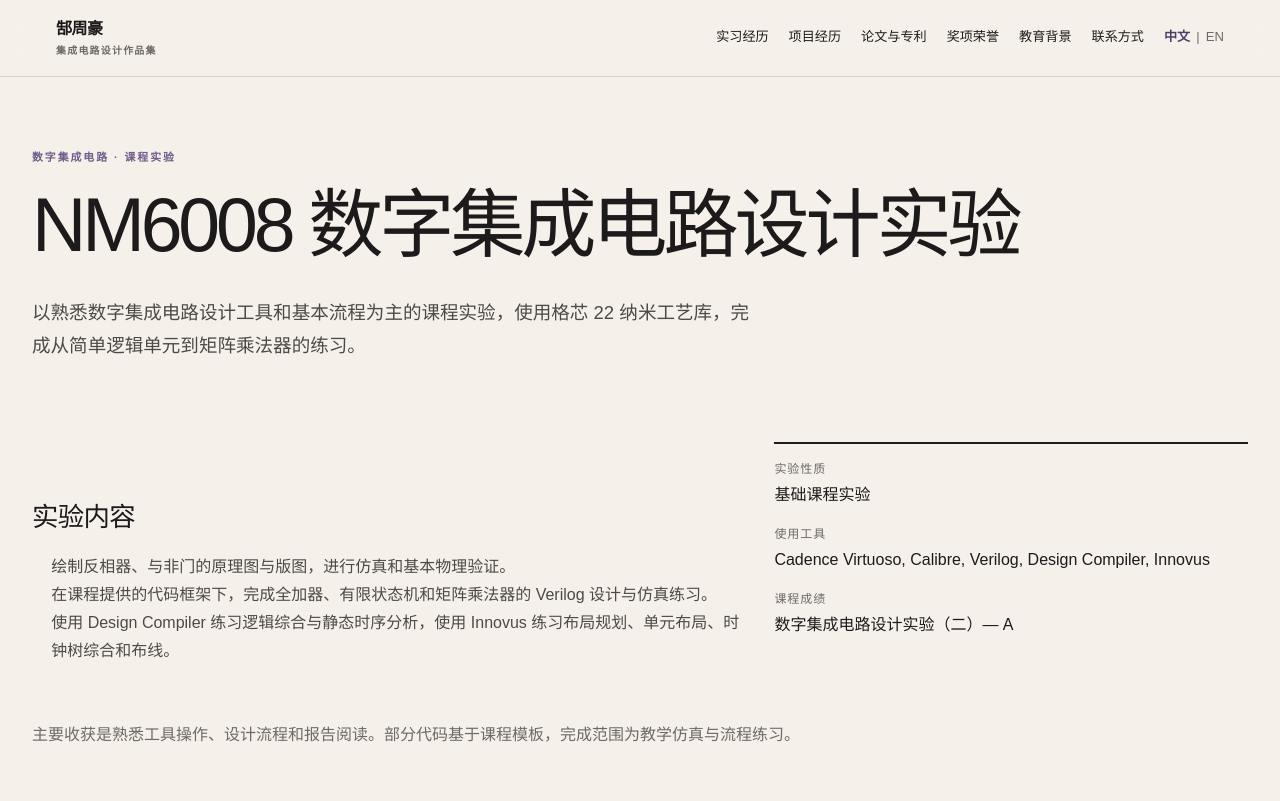
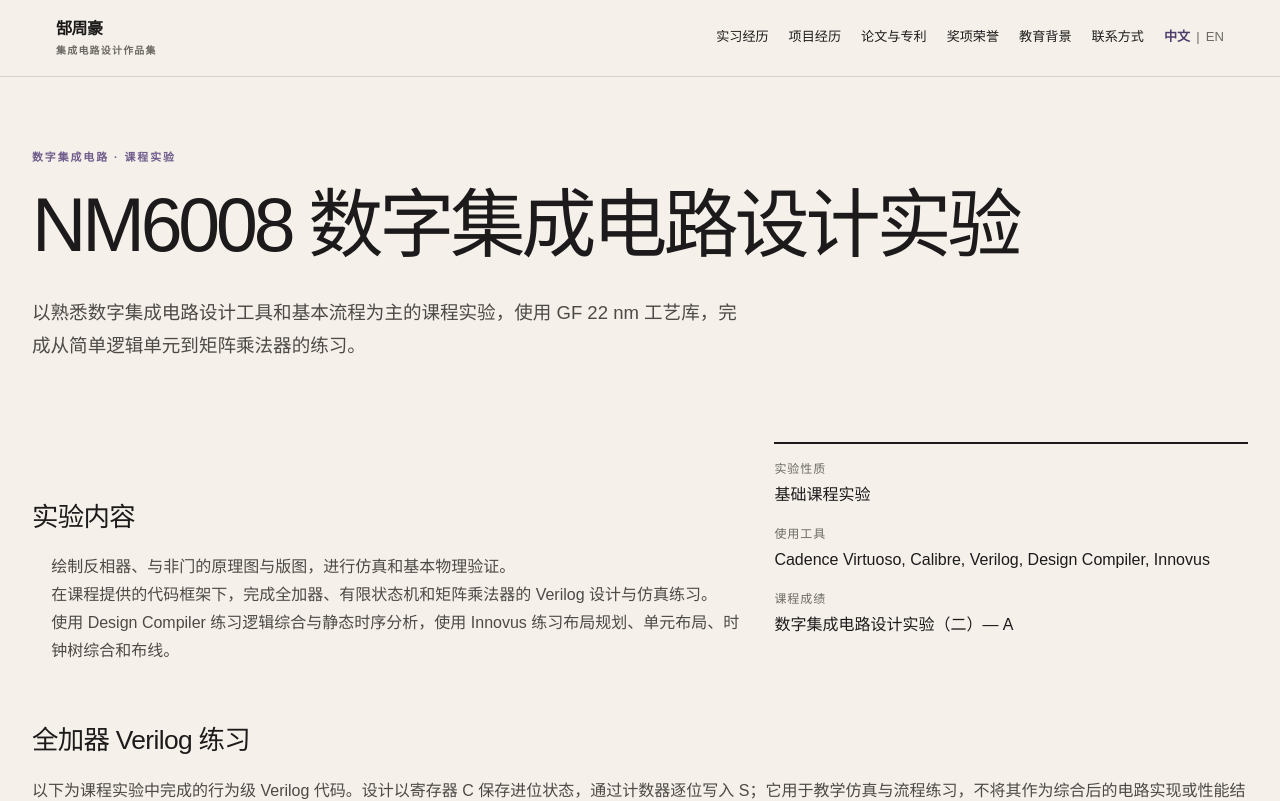
Before and after one commit to gaozhouhao/my-website, a Next.js app: page /projects/digital-ic-flow in a window 1280 px wide. Shown: the top 801 px of the page. Built offline with nearby package versions, Linux system fonts and the light colour scheme.

Commit message:
Add antenna project and course RTL evidence

```diff
--- a/app/en/projects/riscv-cpu/page.tsx
+++ b/app/en/projects/riscv-cpu/page.tsx
@@ -1 +1 @@
-import { RiscvCpuPage } from "../../../projects/riscv-cpu/page"; import { pageMetadata } from "../../../../lib/site"; export const metadata=pageMetadata("Multi-Cycle RISC-V CPU / SoC","RTL, verification, memory-system, and SoC integration evidence for Gao Zhouhao's RV32E CPU project.","/projects/riscv-cpu","en"); export default function Page(){return <RiscvCpuPage locale="en"/>}
+import { RiscvCpuPage } from "../../../projects/riscv-cpu/page"; import { pageMetadata } from "../../../../lib/site"; export const metadata=pageMetadata("RV32E RISC-V Processor & SoC Implementation","RTL, verification, memory-system, and SoC integration evidence for Gao Zhouhao's RV32E CPU project.","/projects/riscv-cpu","en"); export default function Page(){return <RiscvCpuPage locale="en"/>}
--- /dev/null
+++ b/app/en/projects/textile-hmsic-antenna/page.tsx
@@ -0,0 +1,4 @@
+import { TextileHmsicAntennaPage } from "../../../projects/textile-hmsic-antenna/page";
+import { pageMetadata } from "../../../../lib/site";
+export const metadata = pageMetadata("Textile HMSIC Antenna with Embroidered Vias", "Textile bandwidth-enhanced half-mode substrate-integrated cavity antenna research published in Micromachines.", "/projects/textile-hmsic-antenna", "en");
+export default function Page() { return <TextileHmsicAntennaPage locale="en" />; }
--- a/app/globals.css
+++ b/app/globals.css
@@ -223,3 +223,5 @@ a { color: inherit; }
 @media (max-width: 800px) { .awards-grid { grid-template-columns: 1fr; } }
 
 main[lang="zh-CN"] .page-title { line-height: 1.25; }
+
+.code-showcase { margin-top: 1.25rem; padding: 1.15rem; overflow-x: auto; border: 1px solid var(--line); border-radius: .65rem; background: #1c1b1a; color: #f8f3eb; font: .84rem/1.6 ui-monospace, SFMono-Regular, Consolas, monospace; tab-size: 2; }
--- a/app/page.tsx
+++ b/app/page.tsx
@@ -78,8 +78,8 @@ export function HomePage({ locale }: { locale: Locale }) {
           <div className="showcase-copy"><p className="eyebrow">{locale === "zh" ? "数字集成电路 · 寄存器传输级设计 · 片上系统" : "Digital IC · RTL · SoC"}</p><h3>{zh ? "多周期 RISC-V 处理器与片上系统" : "Multi-Cycle RISC-V CPU / SoC"}</h3><p>{zh ? "完成 RV32E 处理器的寄存器传输级设计、有效—就绪握手控制、AXI/APB 总线集成与 NEMU 差分测试，并调试 SDRAM、QSPI PSRAM 和启动程序。" : "RV32E CPU RTL, valid-ready control, AXI/APB integration, NEMU Difftest, memory models, and bootloader debug."}</p><Link className="card-link" href={href("/projects/riscv-cpu")}>{t.view} →</Link></div>
         </article>
         <article className="showcase-card">
-          <Link href={href("/projects/class-ab-amplifier")} className="dual-media"><Image src="/projects/bias-schematic.webp" alt={locale === "zh" ? "甲乙类音频放大器偏置与启动电路原理图" : "Class-AB amplifier bias and startup schematic"} width={1920} height={1080} sizes="(max-width: 800px) 50vw, 24vw" /><Image src="/projects/opamp-layout.webp" alt={locale === "zh" ? "甲乙类音频放大器全定制版图" : "Class-AB amplifier full-custom layout"} width={937} height={759} sizes="(max-width: 800px) 50vw, 24vw" /></Link>
-          <div className="showcase-copy"><p className="eyebrow">{locale === "zh" ? "模拟集成电路 · 版图 · 寄生参数提取" : "Analog IC · Layout · PEX"}</p><h3>{locale === "zh" ? "甲乙类音频放大器" : "Class-AB Audio Amplifier"}</h3><p>{zh ? "基于格芯 0.18 微米工艺，完成晶体管级设计、全定制版图、物理验证与寄生参数提取，以及后仿真和工艺角仿真。" : "GF 0.18 µm transistor-level design, full-custom layout, DRC/LVS/PEX, post-layout and process-corner simulation."}</p><Link className="card-link" href={href("/projects/class-ab-amplifier")}>{t.view} →</Link></div>
+          <Link href={href("/projects/class-ab-amplifier")} className="dual-media"><Image src="/projects/bias-schematic.webp" alt={locale === "zh" ? "Class AB 音频放大器偏置与启动电路原理图" : "Class-AB amplifier bias and startup schematic"} width={1920} height={1080} sizes="(max-width: 800px) 50vw, 24vw" /><Image src="/projects/opamp-layout.webp" alt={locale === "zh" ? "Class AB 音频放大器全定制版图" : "Class-AB amplifier full-custom layout"} width={937} height={759} sizes="(max-width: 800px) 50vw, 24vw" /></Link>
+          <div className="showcase-copy"><p className="eyebrow">{locale === "zh" ? "模拟集成电路 · 版图 · 寄生参数提取" : "Analog IC · Layout · PEX"}</p><h3>{locale === "zh" ? "Class AB 音频放大器" : "Class-AB Audio Amplifier"}</h3><p>{zh ? "基于 GF 0.18 µm 工艺，完成晶体管级设计、全定制版图、物理验证与寄生参数提取，以及后仿真和工艺角仿真。" : "GF 0.18 µm transistor-level design, full-custom layout, DRC/LVS/PEX, post-layout and process-corner simulation."}</p><Link className="card-link" href={href("/projects/class-ab-amplifier")}>{t.view} →</Link></div>
         </article>
         <article className="showcase-card video-card">
           <div className="video-preview"><CompetitionVideo bvid="BV1hiQXBFEzB" title={locale === "zh" ? "多车编队智能车比赛演示" : "Multi-vehicle smart car competition demo"} /></div>
--- a/app/projects/digital-ic-flow/page.tsx
+++ b/app/projects/digital-ic-flow/page.tsx
@@ -2,35 +2,52 @@ import ProjectNavigation from "../../../components/ProjectNavigation";
 import type { Locale } from "../../../lib/i18n";
 import { pageMetadata } from "../../../lib/site";
 
-export const metadata = pageMetadata("NM6008 数字集成电路设计实验", "基础课程实验：逻辑单元、Verilog、综合、时序分析与布局布线。", "/projects/digital-ic-flow", "zh");
+export const metadata = pageMetadata("NM6008 数字集成电路设计实验", "NM6008 课程实验：Verilog、逻辑综合、时序分析与布局布线。", "/projects/digital-ic-flow", "zh");
+
+const fullAdderCode = `module FullAdder (
+  input Cin, A, B, clk, RSTbar,
+  input [3:0] n,
+  output reg [15:0] S,
+  output reg C = 0
+);
+  parameter s0 = 0, s1 = 1;
+  reg [2:0] state, next_state;
+  reg [3:0] cnt = 0;
+
+  always @(posedge clk or posedge RSTbar) begin
+    if (RSTbar) begin
+      S <= 0; cnt <= 0; C <= 0; state <= s0;
+    end else begin
+      state <= next_state;
+      if (next_state == s0) begin
+        S[cnt] <= A ^ B ^ C;
+        C <= (A & B) | (C & (A ^ B));
+        cnt <= cnt + 1;
+      end
+    end
+  end
+
+  always @(*) begin
+    if (cnt != n) next_state = s0;
+    else next_state = s1;
+  end
+endmodule`;
 
 const copy = {
   zh: {
-    label: "数字集成电路 · 课程实验",
-    title: "NM6008 数字集成电路设计实验",
-    lead: "以熟悉数字集成电路设计工具和基本流程为主的课程实验，使用格芯 22 纳米工艺库，完成从简单逻辑单元到矩阵乘法器的练习。",
-    scope: "实验内容",
-    items: [
-      "绘制反相器、与非门的原理图与版图，进行仿真和基本物理验证。",
-      "在课程提供的代码框架下，完成全加器、有限状态机和矩阵乘法器的 Verilog 设计与仿真练习。",
-      "使用 Design Compiler 练习逻辑综合与静态时序分析，使用 Innovus 练习布局规划、单元布局、时钟树综合和布线。",
-    ],
-    type: "实验性质", typeValue: "基础课程实验",
-    tools: "使用工具", result: "课程成绩", resultValue: "数字集成电路设计实验（二）— A",
+    label: "数字集成电路 · 课程实验", title: "NM6008 数字集成电路设计实验",
+    lead: "以熟悉数字集成电路设计工具和基本流程为主的课程实验，使用 GF 22 nm 工艺库，完成从简单逻辑单元到矩阵乘法器的练习。",
+    scope: "实验内容", items: ["绘制反相器、与非门的原理图与版图，进行仿真和基本物理验证。", "在课程提供的代码框架下，完成全加器、有限状态机和矩阵乘法器的 Verilog 设计与仿真练习。", "使用 Design Compiler 练习逻辑综合与静态时序分析，使用 Innovus 练习布局规划、单元布局、时钟树综合和布线。"],
+    type: "实验性质", typeValue: "基础课程实验", tools: "使用工具", result: "课程成绩", resultValue: "数字集成电路设计实验（二）— A",
+    codeTitle: "全加器 Verilog 练习", codeIntro: "以下为课程实验中完成的行为级 Verilog 代码。设计以寄存器 C 保存进位状态，通过计数器逐位写入 S；它用于教学仿真与流程练习，不将其作为综合后的电路实现或性能结论展示。",
     note: "主要收获是熟悉工具操作、设计流程和报告阅读。部分代码基于课程模板，完成范围为教学仿真与流程练习。",
   },
   en: {
-    label: "Digital IC · Coursework",
-    title: "NM6008 Digital IC Design Lab",
+    label: "Digital IC · Coursework", title: "NM6008 Digital IC Design Lab",
     lead: "An introductory course lab focused on digital IC tools and workflow, using GF 22 nm libraries for exercises from basic logic cells to a matrix multiplier.",
-    scope: "Lab exercises",
-    items: [
-      "Created inverter and NAND schematics and layouts, with simulation and basic physical verification.",
-      "Completed Verilog design and simulation exercises for a full adder, finite-state machine, and matrix multiplier within the supplied course framework.",
-      "Practised synthesis and static timing analysis in Design Compiler, followed by floorplanning, placement, clock-tree synthesis, and routing in Innovus.",
-    ],
-    type: "Scope", typeValue: "Introductory course lab",
-    tools: "Tools", result: "Course result", resultValue: "Laboratory 2 Digital IC Design — A",
+    scope: "Lab exercises", items: ["Created inverter and NAND schematics and layouts, with simulation and basic physical verification.", "Completed Verilog design and simulation exercises for a full adder, finite-state machine, and matrix multiplier within the supplied course framework.", "Practised synthesis and static timing analysis in Design Compiler, followed by floorplanning, placement, clock-tree synthesis, and routing in Innovus."],
+    type: "Scope", typeValue: "Introductory course lab", tools: "Tools", result: "Course result", resultValue: "Laboratory 2 Digital IC Design — A",
+    codeTitle: "Full-adder Verilog exercise", codeIntro: "This behavioral Verilog exercise retains a carry state in C and writes S one bit at a time under counter control. It is course code for simulation and flow practice, not a post-synthesis netlist or a performance claim.",
     note: "The main outcome was familiarity with the tools, workflow, and report interpretation. Some code was based on course templates; the work covered educational simulation and flow exercises.",
   },
 } as const;
@@ -38,19 +55,10 @@ const copy = {
 export function DigitalIcFlowPage({ locale }: { locale: Locale }) {
   const t = copy[locale];
   return <main id="main-content" className="page-shell" lang={locale === "zh" ? "zh-CN" : "en"}>
-    <p className="eyebrow">{t.label}</p>
-    <h1 className="page-title">{t.title}</h1>
-    <p className="lead" style={{ marginTop: "1.5rem" }}>{t.lead}</p>
-    <section className="section split">
-      <div className="prose-section"><h2>{t.scope}</h2><ul>{t.items.map(item => <li key={item}>{item}</li>)}</ul></div>
-      <dl className="fact-panel">
-        <dt>{t.type}</dt><dd>{t.typeValue}</dd>
-        <dt>{t.tools}</dt><dd>Cadence Virtuoso, Calibre, Verilog, Design Compiler, Innovus</dd>
-        <dt>{t.result}</dt><dd>{t.resultValue}</dd>
-      </dl>
-    </section>
-    <p className="section-intro prose-section">{t.note}</p>
-    <ProjectNavigation />
+    <p className="eyebrow">{t.label}</p><h1 className="page-title">{t.title}</h1><p className="lead" style={{ marginTop: "1.5rem" }}>{t.lead}</p>
+    <section className="section split"><div className="prose-section"><h2>{t.scope}</h2><ul>{t.items.map(item => <li key={item}>{item}</li>)}</ul></div><dl className="fact-panel"><dt>{t.type}</dt><dd>{t.typeValue}</dd><dt>{t.tools}</dt><dd>Cadence Virtuoso, Calibre, Verilog, Design Compiler, Innovus</dd><dt>{t.result}</dt><dd>{t.resultValue}</dd></dl></section>
+    <section className="prose-section"><h2>{t.codeTitle}</h2><p>{t.codeIntro}</p><pre className="code-showcase"><code>{fullAdderCode}</code></pre></section>
+    <p className="section-intro prose-section">{t.note}</p><ProjectNavigation />
   </main>;
 }
 export default function Page() { return <DigitalIcFlowPage locale="zh" />; }
--- a/app/projects/riscv-cpu/page.tsx
+++ b/app/projects/riscv-cpu/page.tsx
@@ -99,7 +99,7 @@ export function RiscvCpuPage({ locale }: { locale: Locale }) {
     <div className="button-row"><a className="button button-primary" href="https://github.com/gaozhouhao/RISCV32" target="_blank" rel="noreferrer">{t.repo}</a><a className="button" href="https://github.com/gaozhouhao/ysyxSoC" target="_blank" rel="noreferrer">{t.socRepo}</a></div>
 
     <section className="prose-section"><h2>{t.overview}</h2><p>{t.overviewText}</p><p>{t.overviewText2}</p></section>
-    <section className="section split"><div><h2 className="section-heading">{t.architecture}</h2><p className="section-intro">{t.architectureText}</p><p className="section-intro">{t.architectureText2}</p></div><dl className="fact-panel"><dt>{zh ? "个人工作" : "Role"}</dt><dd>{zh ? "微架构设计、RTL Design、SoC 集成、验证与后端流程探索" : "Microarchitecture, RTL design, SoC integration, verification, and backend-flow exploration"}</dd><dt>{zh ? "处理器结构" : "Core structure"}</dt><dd>{zh ? "多周期实现；后续两级流水尝试" : "Multi-cycle implementation; later two-stage pipeline attempt"}</dd><dt>{zh ? "硬件描述语言与软件" : "HDL / software"}</dt><dd>Verilog、SystemVerilog、Chisel、C、C++、RISC-V {zh ? "汇编" : "assembly"}</dd></dl></section>
+    <section className="section"><figure className="evidence"><Image src="/projects/cpu_arch.jpg" alt={zh ? "RV32E 多周期处理器架构图" : "RV32E multi-cycle processor architecture"} width={1080} height={868} sizes="(max-width:800px) 100vw,50vw" /><figcaption>{zh ? "原始多周期实现的模块与数据通路示意。" : "Module and data-path diagram from the original multi-cycle implementation."}</figcaption></figure></section><section className="section split"><div><h2 className="section-heading">{t.architecture}</h2><p className="section-intro">{t.architectureText}</p><p className="section-intro">{t.architectureText2}</p></div><dl className="fact-panel"><dt>{zh ? "个人工作" : "Role"}</dt><dd>{zh ? "微架构设计、RTL Design、SoC 集成、验证与后端流程探索" : "Microarchitecture, RTL design, SoC integration, verification, and backend-flow exploration"}</dd><dt>{zh ? "处理器结构" : "Core structure"}</dt><dd>{zh ? "多周期实现；后续两级流水尝试" : "Multi-cycle implementation; later two-stage pipeline attempt"}</dd><dt>{zh ? "硬件描述语言与软件" : "HDL / software"}</dt><dd>Verilog、SystemVerilog、Chisel、C、C++、RISC-V {zh ? "汇编" : "assembly"}</dd></dl></section>
 
     <section className="section"><h2 className="section-heading">{t.isa}</h2><div className="prose-section"><p>{t.isaText}</p><p>{t.isaText2}</p></div></section>
     <section className="section"><h2 className="section-heading">{t.verification}</h2><div className="prose-section"><p>{t.verificationText}</p><p>{t.verificationText2}</p></div></section>
--- /dev/null
+++ b/app/projects/textile-hmsic-antenna/page.tsx
@@ -0,0 +1,20 @@
+import Image from "next/image";
+import ProjectNavigation from "../../../components/ProjectNavigation";
+import type { Locale } from "../../../lib/i18n";
+import { pageMetadata } from "../../../lib/site";
+
+export const metadata = pageMetadata("刺绣短路过孔纺织 HMSIC 天线", "基于刺绣短路过孔的带宽增强型纺织半模基片集成腔体天线论文项目。", "/projects/textile-hmsic-antenna", "zh");
+
+export function TextileHmsicAntennaPage({ locale }: { locale: Locale }) {
+  const zh = locale === "zh";
+  return <main id="main-content" className="page-shell" lang={zh ? "zh-CN" : "en"}>
+    <p className="eyebrow">{zh ? "可穿戴天线 · 电磁仿真 · 论文" : "Wearable antenna · EM simulation · Paper"}</p>
+    <h1 className="page-title">{zh ? "基于刺绣短路过孔的带宽增强型纺织 HMSIC 天线" : "Textile Bandwidth-Enhanced HMSIC Antenna with Embroidered Shorting Vias"}</h1>
+    <p className="lead" style={{ marginTop: "1.5rem" }}>{zh ? "发表于 Micromachines 的纺织半模基片集成腔体天线研究。论文通过刺绣短路过孔调节谐振模式，使多个模式的工作频段合并，从而扩大 5 GHz WLAN 应用的阻抗带宽。" : "A Micromachines study of a textile half-mode substrate-integrated cavity antenna. Embroidered shorting vias tune the resonant modes so their operating bands merge, expanding the impedance bandwidth for 5 GHz WLAN use."}</p>
+    <section className="section split"><figure className="evidence"><Image src="/papers/HMSIC.webp" alt={zh ? "纺织半模基片集成腔体天线论文插图" : "Textile HMSIC antenna from the published paper"} width={1071} height={681} sizes="(max-width:800px) 100vw,50vw" /><figcaption>{zh ? "论文中的纺织天线结构与样机。" : "Antenna structure and prototype from the paper."}</figcaption></figure><dl className="fact-panel"><dt>{zh ? "论文身份" : "Publication role"}</dt><dd>{zh ? "第四作者；参与验证工作" : "Fourth author; contributed to validation"}</dd><dt>{zh ? "期刊" : "Journal"}</dt><dd>Micromachines, 2024, 15(9), 1081</dd><dt>{zh ? "目标频段" : "Target band"}</dt><dd>5 GHz WLAN</dd><dt>{zh ? "实测 −10 dB 阻抗带宽" : "Measured −10 dB impedance band"}</dt><dd>4.87–6.17 GHz (23.5%)</dd></dl></section>
+    <section className="prose-section"><h2>{zh ? "论文工作" : "What the paper does"}</h2><p>{zh ? "研究以基本 HMSIC 天线的电场分布为起点，在高阶模式 TM₂₁₀ᴴᴹ 与 TM₀₂₀ᴴᴹ 的零电场轨迹交点布置两个方形中空刺绣短路过孔。这样可将基模 TM₀₁₀ᴴᴹ 的频段向高频移动，并与两个高阶模式的频段合并，得到更宽的阻抗带宽。样机采用电脑刺绣制作，并通过仿真和实测评估自由空间、近人体和弯曲条件下的频率响应。" : "Starting from the electric-field distributions of a basic HMSIC antenna, the work places two square hollow embroidered shorting vias at the zero-field-trace intersections of the TM210HM and TM020HM higher-order modes. This shifts the TM010HM fundamental-mode band upward so it merges with the two higher-order bands. A computerized-embroidery prototype is evaluated in simulation and measurement in free space, near the body, and under bending."}</p></section>
+    <section className="prose-section"><h2>{zh ? "项目边界" : "Scope"}</h2><p>{zh ? "本页将论文作为一个独立项目展示，主要说明研究方法和已发表结果；个人贡献按论文作者贡献声明表述，不延伸为未记录的设计或测试工作。" : "This page presents the paper as a distinct project and limits the stated personal role to the published author-contribution record."}</p></section>
+    <div className="button-row"><a className="button button-primary" href="https://doi.org/10.3390/mi15091081" target="_blank" rel="noreferrer">{zh ? "查看论文" : "Read the paper"}</a></div><ProjectNavigation />
+  </main>;
+}
+export default function Page() { return <TextileHmsicAntennaPage locale="zh" />; }
--- a/lib/content.ts
+++ b/lib/content.ts
@@ -43,12 +43,12 @@ export const projectSummaries: readonly ProjectSummary[] = [
   {
     slug: "class-ab-amplifier",
     title: "Class-AB Audio Amplifier",
-    titleZh: "甲乙类音频放大器",
+    titleZh: "Class AB 音频放大器",
     direction: "Analog IC · Full-Custom Layout",
     directionZh: "模拟集成电路 · 全定制版图",
     summary:
       "Independent GF 0.18 µm schematic-to-layout design with DRC/LVS/PEX and documented pre-/post-layout simulation evidence.",
-    summaryZh: "基于格芯 0.18 微米工艺，独立完成原理图与全定制版图设计、设计规则检查、版图与原理图一致性检查、寄生参数提取，以及前仿真和后仿真。",
+    summaryZh: "基于 GF 0.18 µm 工艺，独立完成原理图与全定制版图设计、设计规则检查、版图与原理图一致性检查、寄生参数提取，以及前仿真和后仿真。",
     image: "/projects/opamp-layout.webp",
     imageAlt: "Full-custom layout of the Class-AB amplifier",
     width: 937,
@@ -79,6 +79,20 @@ export const projectSummaries: readonly ProjectSummary[] = [
     imageAlt: "SSPP filter structure, prototype, and response evidence",
     width: 1105,
     height: 859,
+    featured: false,
+  },
+  {
+    slug: "textile-hmsic-antenna",
+    title: "Textile HMSIC Antenna with Embroidered Vias",
+    titleZh: "刺绣短路过孔纺织 HMSIC 天线",
+    direction: "Wearable Antenna · EM Simulation · Paper",
+    directionZh: "可穿戴天线 · 电磁仿真 · 论文",
+    summary: "Micromachines 2024 research on a textile HMSIC antenna that merges resonant bands through embroidered shorting vias.",
+    summaryZh: "通过刺绣短路过孔调节多模谐振并拓宽阻抗带宽的纺织 HMSIC 天线研究，发表于 Micromachines 2024。",
+    image: "/papers/HMSIC.webp",
+    imageAlt: "Textile HMSIC antenna from the published paper",
+    width: 1071,
+    height: 681,
     featured: false,
   },
   {
```
Also changed, not shown: app/projects/class-ab-amplifier/page.tsx (+2 -2 lines).
